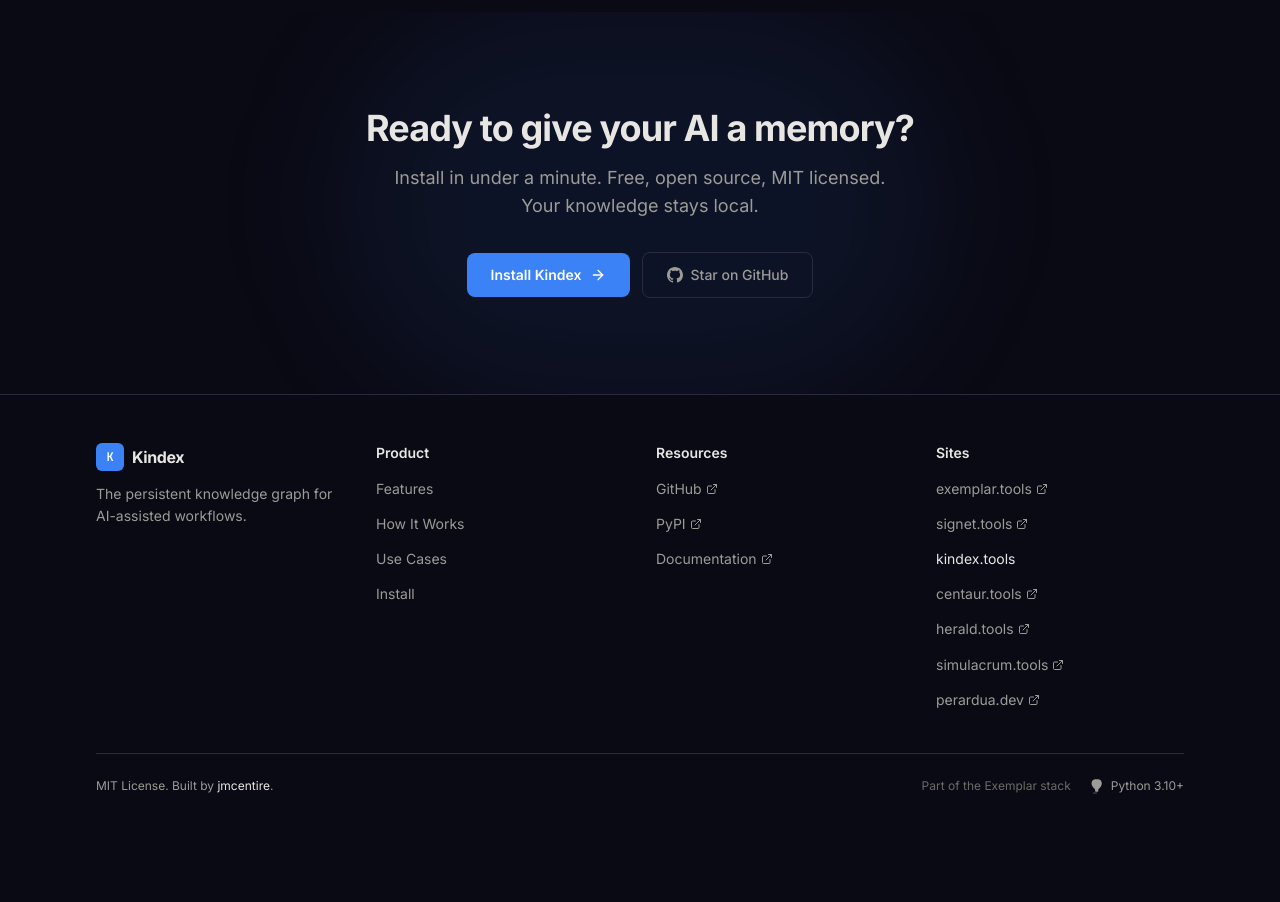
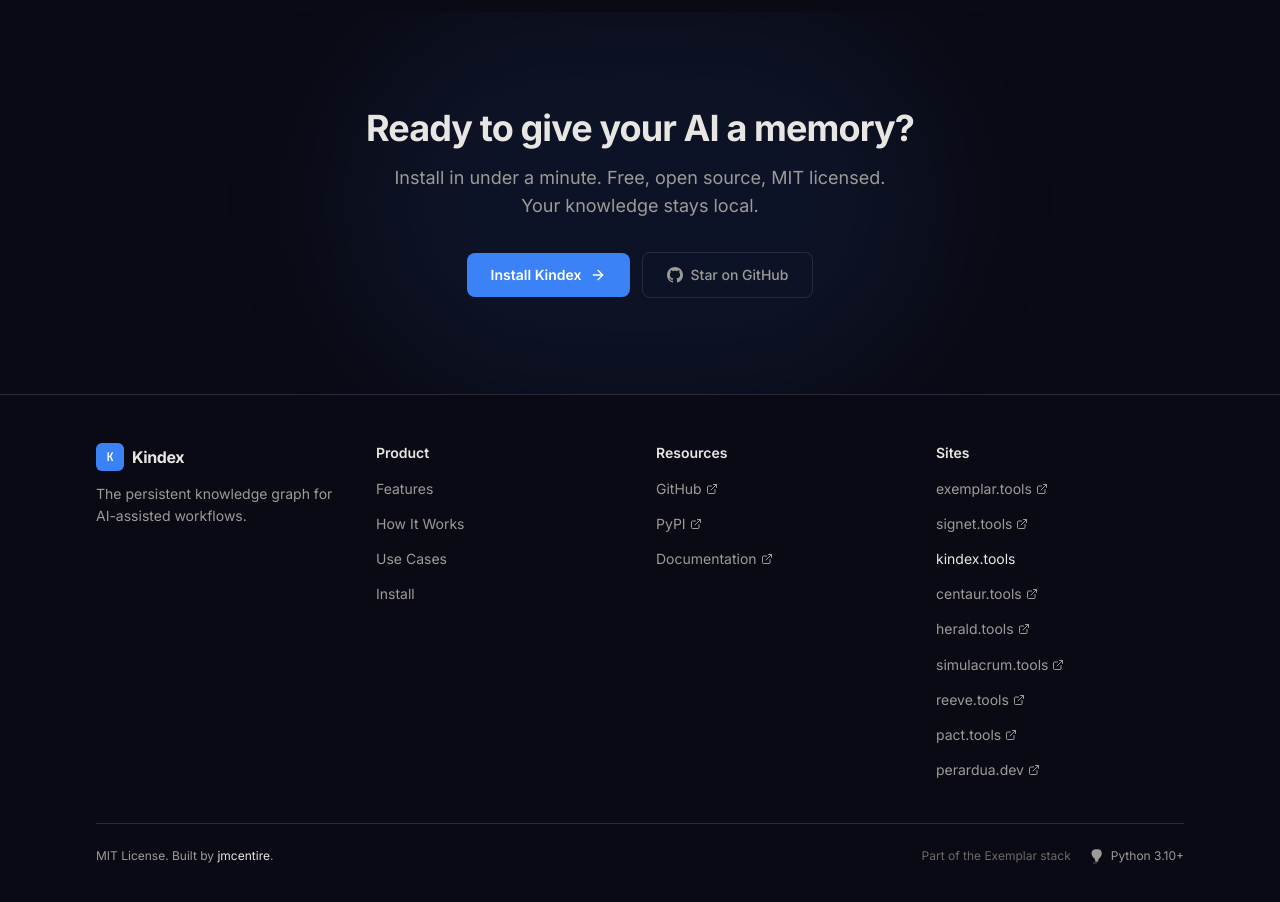
Before and after one commit to jmcentire/Kindex-Tools, an Astro site: page / in a window 1280 px wide. Shown: the part 11030-11932 px from the top of the page. Before the commit the page ends 11872 px from the top, so only its background shows below. Built offline with nearby package versions, Linux system fonts and the light colour scheme; Astro itself is replaced by a stand-in of ours.

Commit message:
Add Pact to suite links (#3)

```diff
--- a/src/pages/index.astro
+++ b/src/pages/index.astro
@@ -923,6 +923,18 @@
               </a>
             </li>
             <li>
+              <a href="https://reeve.tools" target="_blank" rel="noopener noreferrer" class="text-sm text-secondary hover:text-foreground transition-colors inline-flex items-center gap-1">
+                reeve.tools
+                <svg class="w-3 h-3" viewBox="0 0 24 24" fill="none" stroke="currentColor" stroke-width="2" stroke-linecap="round" stroke-linejoin="round"><path d="M15 3h6v6"/><path d="M10 14 21 3"/><path d="M18 13v6a2 2 0 0 1-2 2H5a2 2 0 0 1-2-2V8a2 2 0 0 1 2-2h6"/></svg>
+              </a>
+            </li>
+            <li>
+              <a href="https://pact.tools" target="_blank" rel="noopener noreferrer" class="text-sm text-secondary hover:text-foreground transition-colors inline-flex items-center gap-1">
+                pact.tools
+                <svg class="w-3 h-3" viewBox="0 0 24 24" fill="none" stroke="currentColor" stroke-width="2" stroke-linecap="round" stroke-linejoin="round"><path d="M15 3h6v6"/><path d="M10 14 21 3"/><path d="M18 13v6a2 2 0 0 1-2 2H5a2 2 0 0 1-2-2V8a2 2 0 0 1 2-2h6"/></svg>
+              </a>
+            </li>
+            <li>
               <a href="https://perardua.dev" target="_blank" rel="noopener noreferrer" class="text-sm text-secondary hover:text-foreground transition-colors inline-flex items-center gap-1">
                 perardua.dev
                 <svg class="w-3 h-3" viewBox="0 0 24 24" fill="none" stroke="currentColor" stroke-width="2" stroke-linecap="round" stroke-linejoin="round"><path d="M15 3h6v6"/><path d="M10 14 21 3"/><path d="M18 13v6a2 2 0 0 1-2 2H5a2 2 0 0 1-2-2V8a2 2 0 0 1 2-2h6"/></svg>
```
